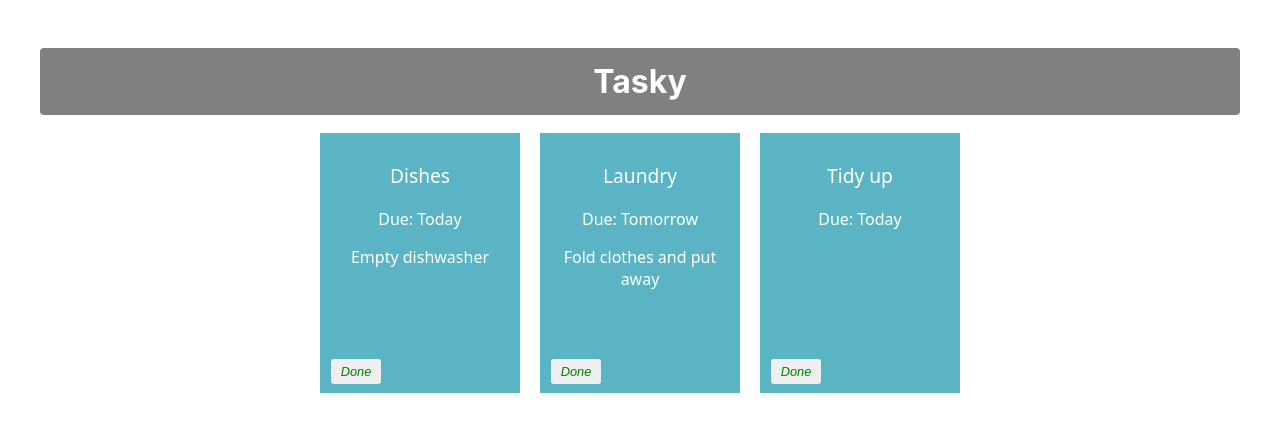
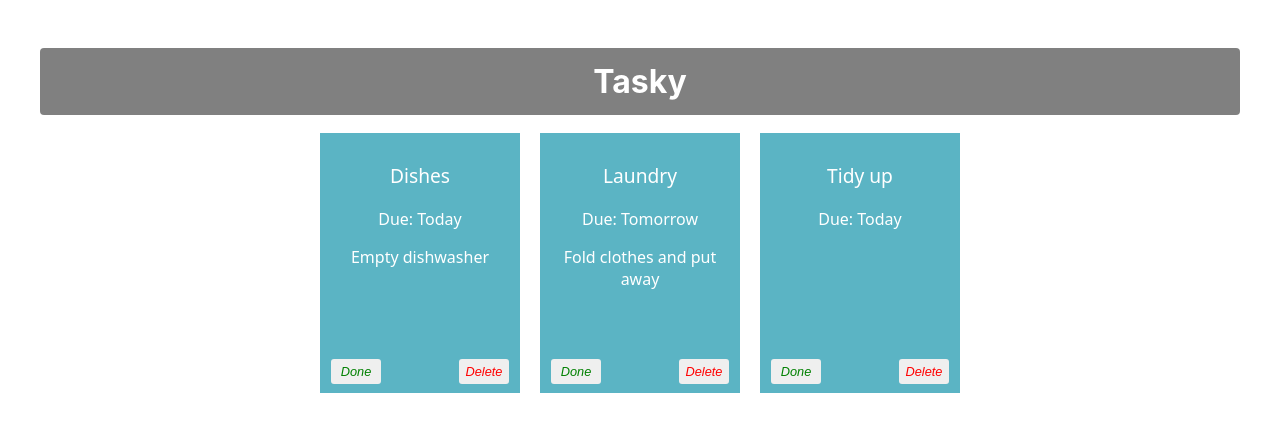
Before and after one commit to wcn1720811650/react-basics-labs, a React (Create React App) app in the folder tasky/: page / in a window 1280 px wide. Shown: the top 432 px of the page. Built offline with nearby package versions, Linux system fonts and the light colour scheme.

Commit message:
Delete a task

```diff
--- a/tasky/src/App.css
+++ b/tasky/src/App.css
@@ -49,3 +49,9 @@
   left: 5px;
   color: green;
 }
+.deleteButton {
+  position: absolute;
+  bottom: 5px;
+  right: 5px;
+  color: red;
+}
--- a/tasky/src/App.js
+++ b/tasky/src/App.js
@@ -15,6 +15,11 @@
       setTaskState({tasks});
       console.log(`${taskIndex} ${tasks[taskIndex].done}`);
     }
+  const deleteHandler = (taskIndex) => {
+      const tasks = [...taskState.tasks];
+      tasks.splice(taskIndex,1)
+      setTaskState({tasks})
+  }
 
   return (
     <div className="container">
@@ -29,6 +34,7 @@
           key={task.id}
           done={task.done}
           markDone = {() => doneHandler(index)}
+          deleteTask = {() => deleteHandler(index)}
         />
 
       ))}
--- a/tasky/src/components/Task.js
+++ b/tasky/src/components/Task.js
@@ -7,6 +7,9 @@
             <p>{props.children}</p>
             <p>{props.description}</p>
             <button className="doneButton" onClick={props.markDone}>Done</button>
+            <button className="deleteButton" onClick={props.deleteTask}>Delete</button>
+
+
         </div>
     )
 
```
